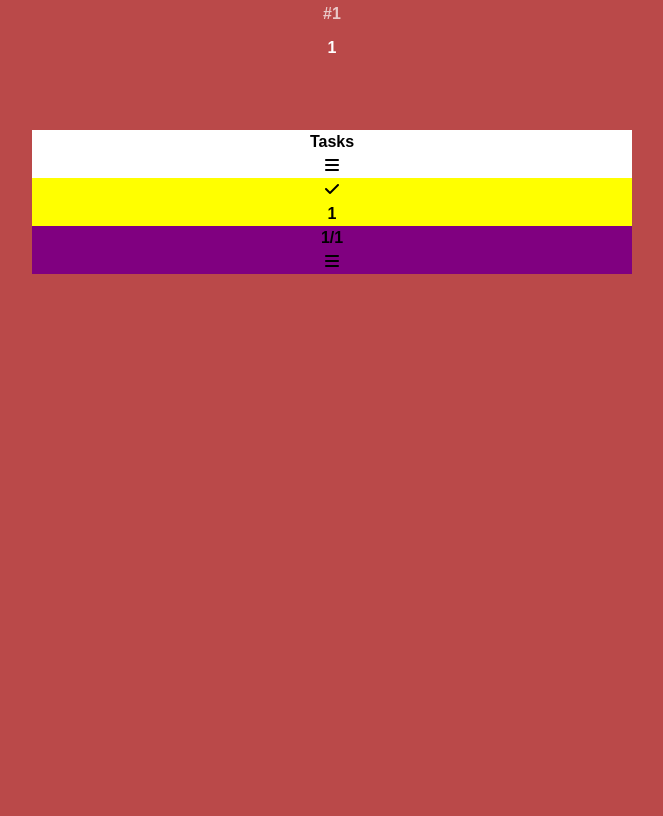
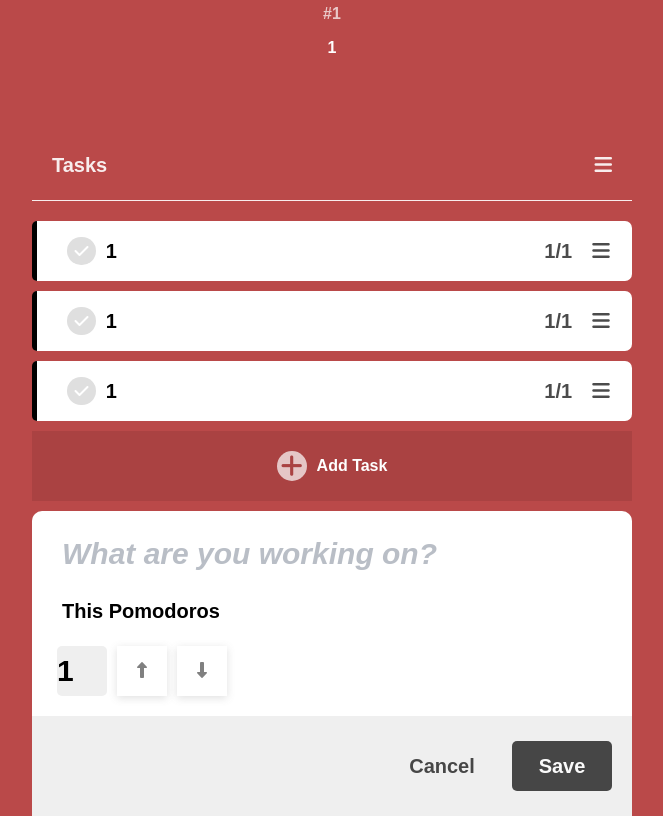
Before and after one commit to tariktunc/PomodoroFocus, a Next.js app: page / in a window 1280 px wide. Shown: the part 500-1316 px from the top of the page, without its empty margins (308-971 px from the left). Before the commit the page ends 800 px from the top, so only its background shows below. Built offline with nearby package versions, Linux system fonts and the light colour scheme.

Commit message:
desing item complate

```diff
--- /dev/null
+++ b/app/components/Task/addTask.js
@@ -0,0 +1,13 @@
+import React from "react";
+import Task from "./task.module.scss";
+
+export default function addTask() {
+  return (
+    <div className={Task.addTask}>
+      <div>
+        <i className="fa-solid fa-plus"></i>
+        <p>Add Task</p>
+      </div>
+    </div>
+  );
+}
--- /dev/null
+++ b/app/components/Task/openTask.js
@@ -0,0 +1,28 @@
+import React from "react";
+import Task from "./task.module.scss";
+
+export default function openTask() {
+  return (
+    <div className={Task.openTask}>
+      <div className={Task.text}>
+        <input placeholder="What are you working on?" />
+        <p>This Pomodoros</p>
+      </div>
+
+      <div className={Task.addValue}>
+        <input type="number" value={"1"} />
+        <button>
+          <i class="fa-solid fa-up-long"></i>
+        </button>
+        <button>
+          <i class="fa-solid fa-down-long"></i>
+        </button>
+      </div>
+
+      <div className={Task.saveOrcancel}>
+        <button className={Task.cancel}>Cancel</button>
+        <button className={Task.save}>Save</button>
+      </div>
+    </div>
+  );
+}
--- a/app/components/Task/task.js
+++ b/app/components/Task/task.js
@@ -1,13 +1,29 @@
 import React from "react";
 import Task from "./task.module.scss";
 
+import AddTask from "./addTask";
+import OpenTask from "./openTask";
+
 export default function task() {
   return (
-    <div className="text-center h-full">
+    <div className="text-center h-full ">
       <div className={Task.header}>
         <h1>Tasks</h1>
         <div>
           <i class="fa-solid fa-bars"></i>
+        </div>
+      </div>
+
+      <div className={Task.tasks}>
+        <div className={Task.headerOrTask}>
+          <div className={Task.tasksHeader}>
+            <i class="fa-solid fa-check"></i>
+            <p>1</p>
+          </div>
+          <div className={Task.task}>
+            <p>1/1</p>
+            <i class="fa-solid fa-bars"></i>
+          </div>
         </div>
       </div>
       <div className={Task.tasks}>
@@ -18,11 +34,30 @@ export default function task() {
           </div>
           <div className={Task.task}>
             <p>1/1</p>
-            <div>
-              <i class="fa-solid fa-bars"></i>
-            </div>
+            <i class="fa-solid fa-bars"></i>
           </div>
         </div>
+      </div>
+      <div className={Task.tasks}>
+        <div className={Task.headerOrTask}>
+          <div className={Task.tasksHeader}>
+            <i class="fa-solid fa-check"></i>
+            <p>1</p>
+          </div>
+          <div className={Task.task}>
+            <p>1/1</p>
+            <i class="fa-solid fa-bars"></i>
+          </div>
+        </div>
+      </div>
+
+      {/* ADD TASK */}
+      <div className="">
+        <AddTask className={Task.addTasks} />
+      </div>
+      {/* ADD OPEN TASK */}
+      <div className="">
+        <OpenTask />
       </div>
     </div>
   );
--- a/app/components/Task/task.module.scss
+++ b/app/components/Task/task.module.scss
@@ -1,17 +1,156 @@
+$primaryBgColor: #ba4949;
+$textColorWhite: #fff;
+
 .header {
-  background-color: #fff;
+  display: flex;
+  justify-content: space-between;
+  padding: 20px;
+  margin-bottom: 20px;
+  border-bottom: 1px solid $textColorWhite;
+  opacity: 0.9;
+  color: $textColorWhite; // #fff
+  font-size: 20px;
 }
 
 .tasks {
-  display: flex;
+  padding-bottom: 10px;
+
   .headerOrTask {
     width: 600px;
-    background-color: red;
+    height: 60px;
+    display: flex;
+    align-items: center;
+    justify-content: space-between;
+    background-color: $textColorWhite;
+    border-radius: 5px 7px 7px 5px;
+    border-left: 5px solid black;
+    .tasksHeader,
+    .task {
+      display: flex;
+      justify-content: center;
+      align-items: center;
+      width: 100px;
+      height: 50px;
+    }
     .tasksHeader {
-      background-color: yellow;
+      i {
+        background-color: rgb(223, 223, 223);
+        width: 1.8rem;
+        height: 1.8rem;
+        line-height: 1.8rem;
+        border-radius: 100%;
+        color: $textColorWhite;
+        font-weight: bolder;
+        margin: 10px;
+      }
+      p {
+        font-size: 20px;
+      }
     }
     .task {
-      background-color: purple;
+      font-size: 20px;
+      p {
+        margin-right: 20px;
+        opacity: 0.7;
+      }
+      i {
+        margin-right: 10px;
+        opacity: 0.7;
+      }
     }
   }
 }
+
+.addTask {
+  background-color: #aa4242;
+  color: $textColorWhite;
+  div {
+    display: flex;
+    justify-content: center;
+    align-items: center;
+    height: 70px;
+    cursor: pointer;
+    i {
+      margin-right: 10px;
+
+      color: #aa4242;
+      background-color: $textColorWhite;
+      width: 30px;
+      height: 30px;
+      font-size: 25px;
+      line-height: 30px;
+      border-radius: 100%;
+      opacity: 0.7;
+    }
+    button {
+      font-size: 20px;
+    }
+  }
+}
+
+.openTask {
+  background-color: #fff;
+  border-radius: 10px;
+  margin-top: 10px;
+  .text {
+    input {
+      width: 90%;
+      border-radius: 5px;
+      font-size: 30px;
+      opacity: 0.7;
+      font-style: italic;
+      margin: 20px 0;
+    }
+    p {
+      font-size: 20px;
+      font-weight: 800;
+      width: 90%;
+      text-align: start;
+      margin: 0 30px;
+    }
+  }
+
+  .addValue {
+    display: flex;
+    justify-content: start;
+    align-items: center;
+    margin-left: 25px;
+    input {
+      width: 50px;
+      height: 50px;
+      border-radius: 5px;
+      font-size: 30px;
+      margin: 20px 0;
+      background-color: #efefef;
+    }
+    button {
+      width: 50px;
+      height: 50px;
+      margin-left: 10px;
+      color: gray;
+      box-shadow: rgba(99, 99, 99, 0.2) 0px 2px 8px 0px;
+    }
+  }
+
+  .saveOrcancel {
+    background-color: #efefef;
+    height: 100px;
+    display: flex;
+    justify-content: end;
+    align-items: center;
+    font-size: 20px;
+
+    button {
+      opacity: 0.7;
+      width: 100px;
+      height: 50px;
+      margin-right: 20px;
+    }
+
+    .save {
+      background-color: black;
+      border-radius: 5px;
+      color: #fff;
+    }
+  }
+}
```
